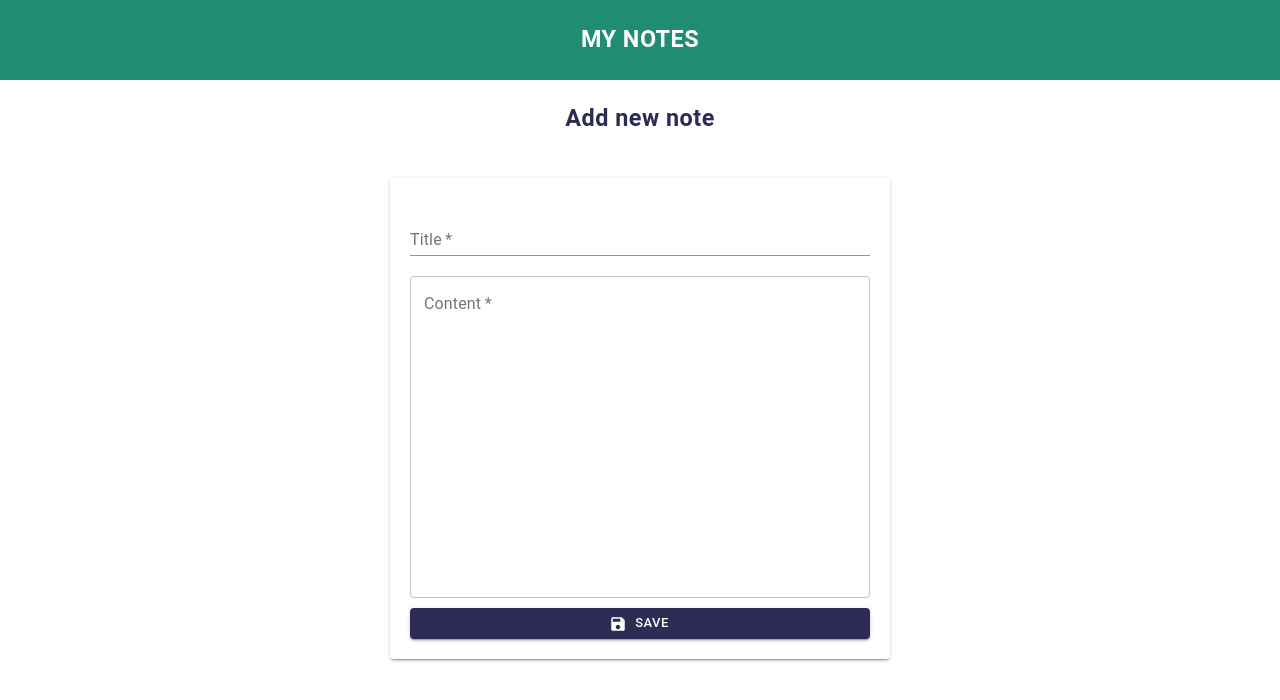
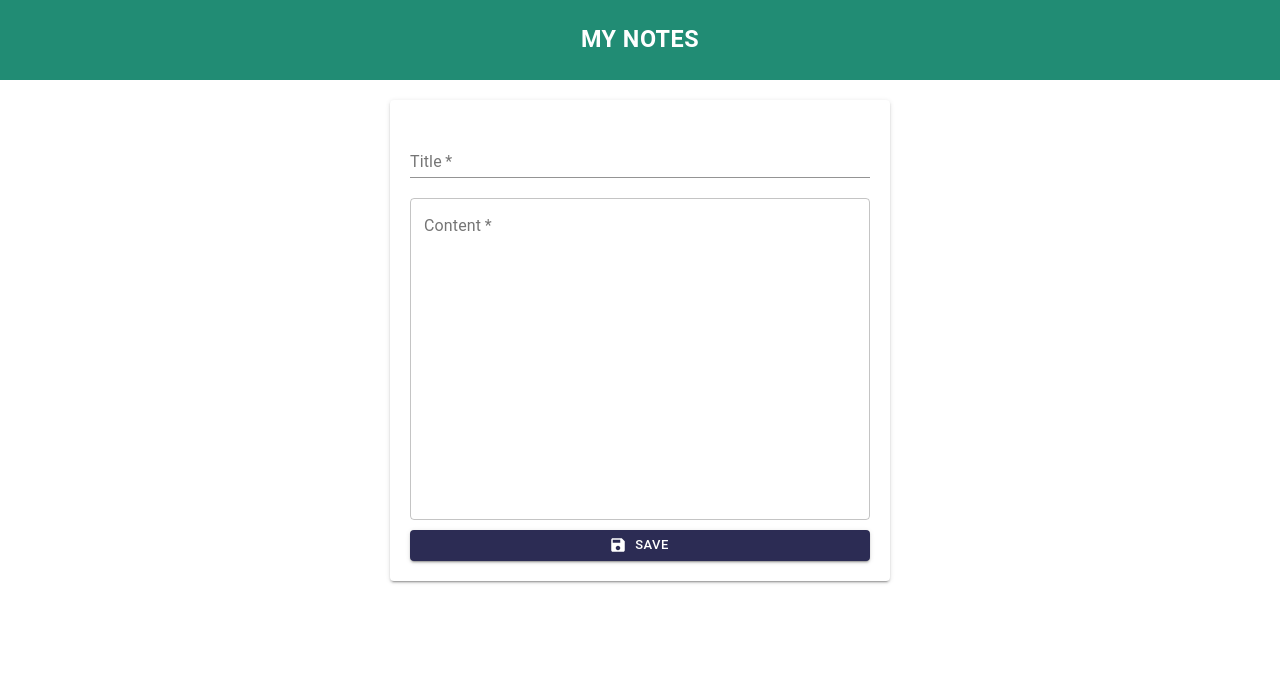
Before and after one commit to m-kw/Simple-notes, a React (Create React App) app: page /note/add in a window 1280 px wide. Shown: the top 700 px of the page. Built offline with nearby package versions, Linux system fonts and the light colour scheme.

Commit message:
Remove unnecessary  NoteAdd title

```diff
--- a/src/components/views/NoteAdd/NoteAdd.js
+++ b/src/components/views/NoteAdd/NoteAdd.js
@@ -38,7 +38,6 @@ class NoteAdd extends React.Component {
 
     return (
       <div className={clsx(className, styles.root)}>
-        <h2>Add new note</h2>
         <Card elevation={2} className={styles.card}>
           <form className={styles.form} autoComplete="off" onSubmit={this.handleSubmit}>
             <TextField
```
